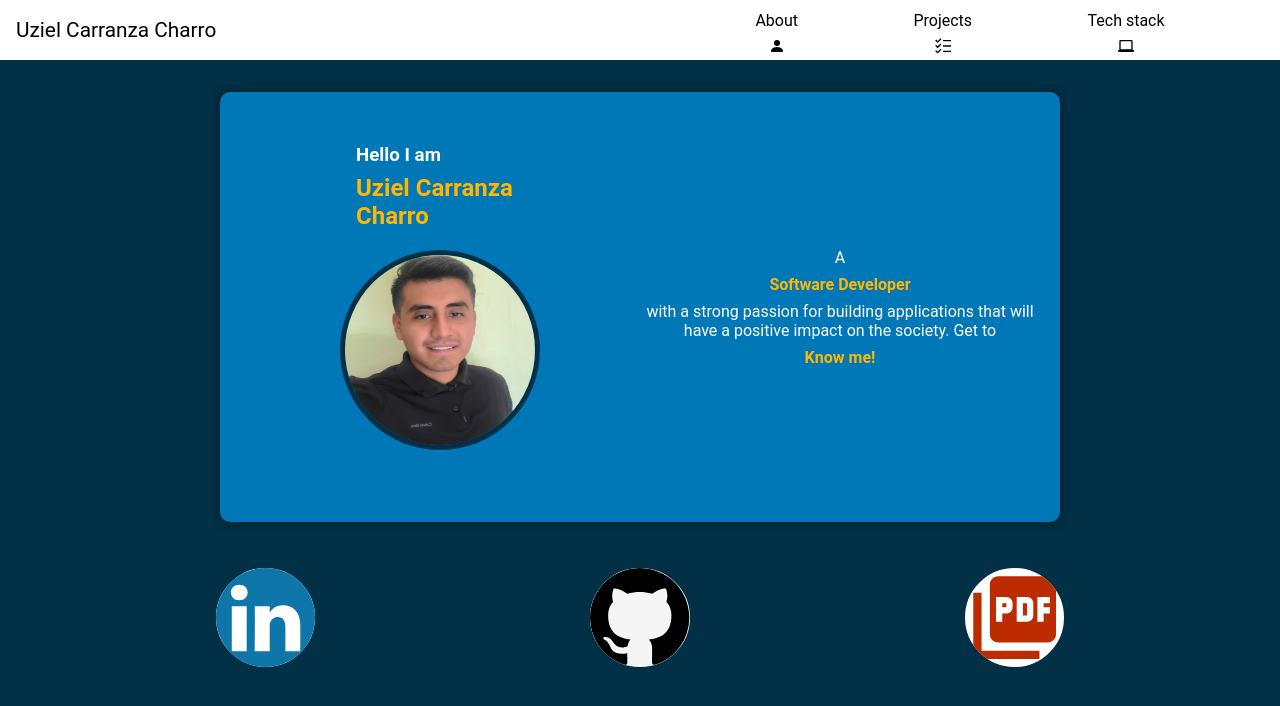
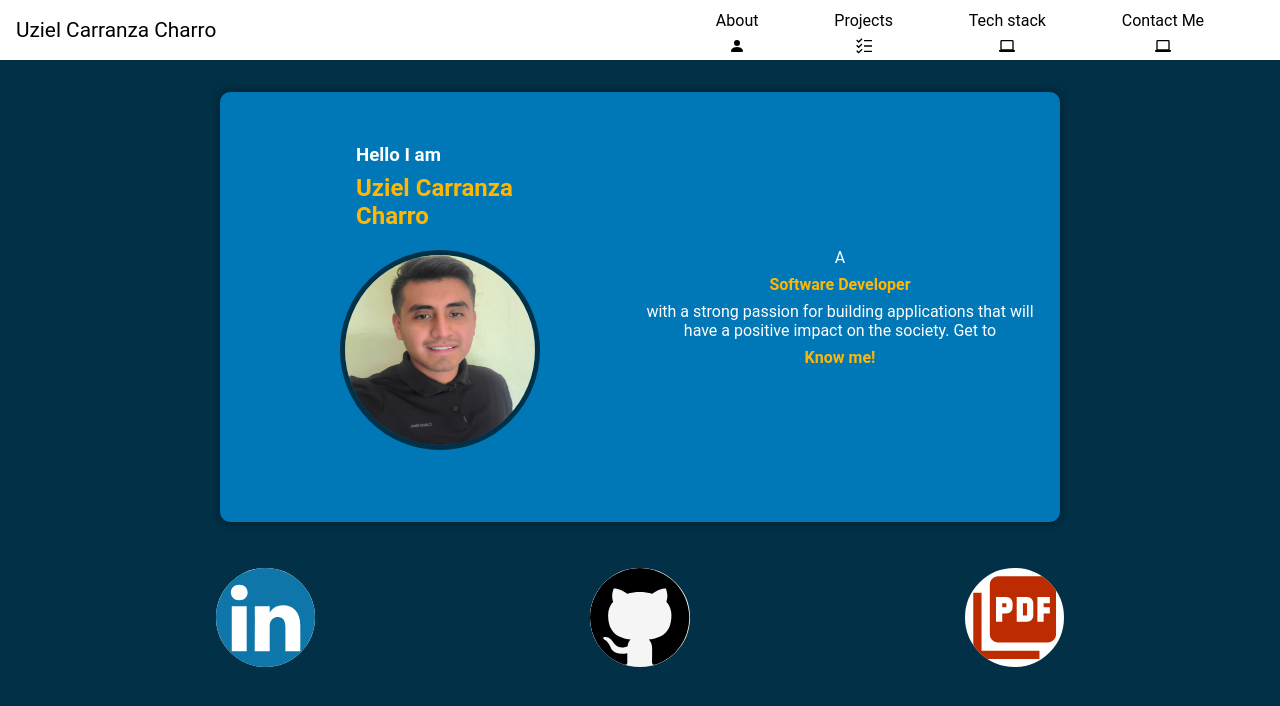
Before and after one commit to UzielCarranza/Uziel_Carranza-Charro, a React (Create React App) app: page / in a window 1280 px wide. Shown: the top 706 px of the page. Built offline with nearby package versions, Linux system fonts and the light colour scheme.

Commit message:
opens up app email containing receivers email

```diff
--- a/src/components/NavBar.js
+++ b/src/components/NavBar.js
@@ -17,6 +17,10 @@ export const NavBar = () => {
         setIsSubMenuExpanded(false);
     }
 
+    const sendEmail = (e) => {
+        e.preventDefault()
+        window.location = 'mailto:uziel.carranzacharro@gmail.com'
+    }
     return (
         <nav className="navigation">
             <a href="/" className="brand-name">
@@ -79,6 +83,10 @@ export const NavBar = () => {
                             <a href="/tech-stack">Tech stack</a>
                             <GrPersonalComputer/>
                         </li>
+                        <li>
+                            <a href="/" onClick={sendEmail}>Contact Me</a>
+                            <GrPersonalComputer/>
+                        </li>
                     </ul>
                 </div>}
 
```
